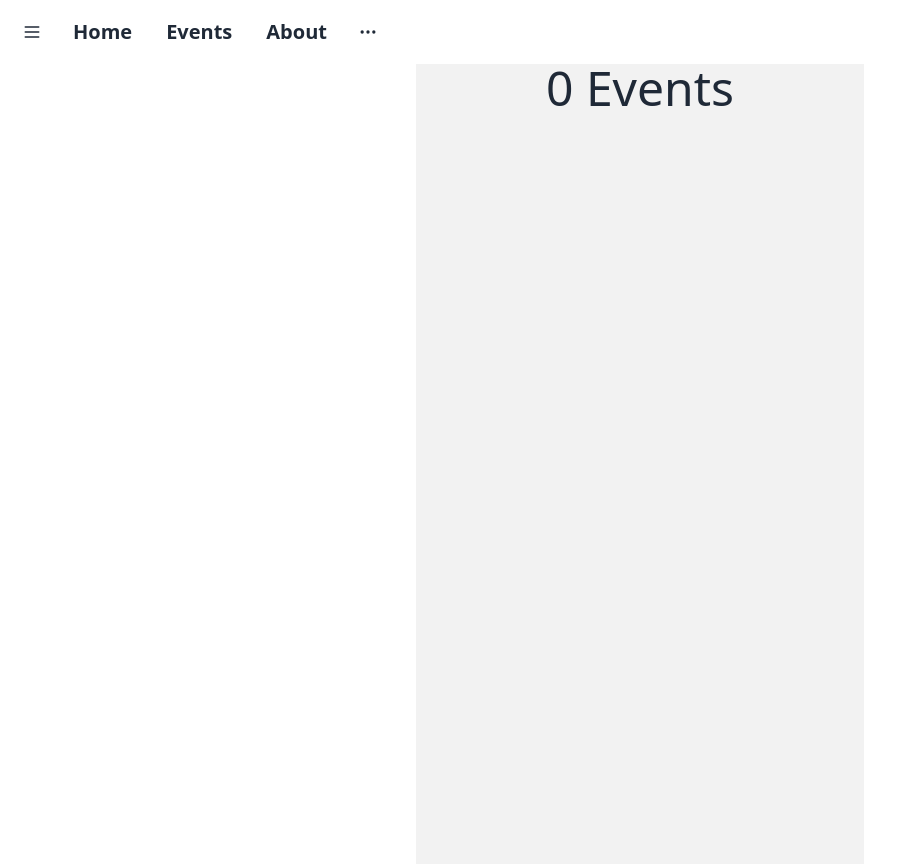
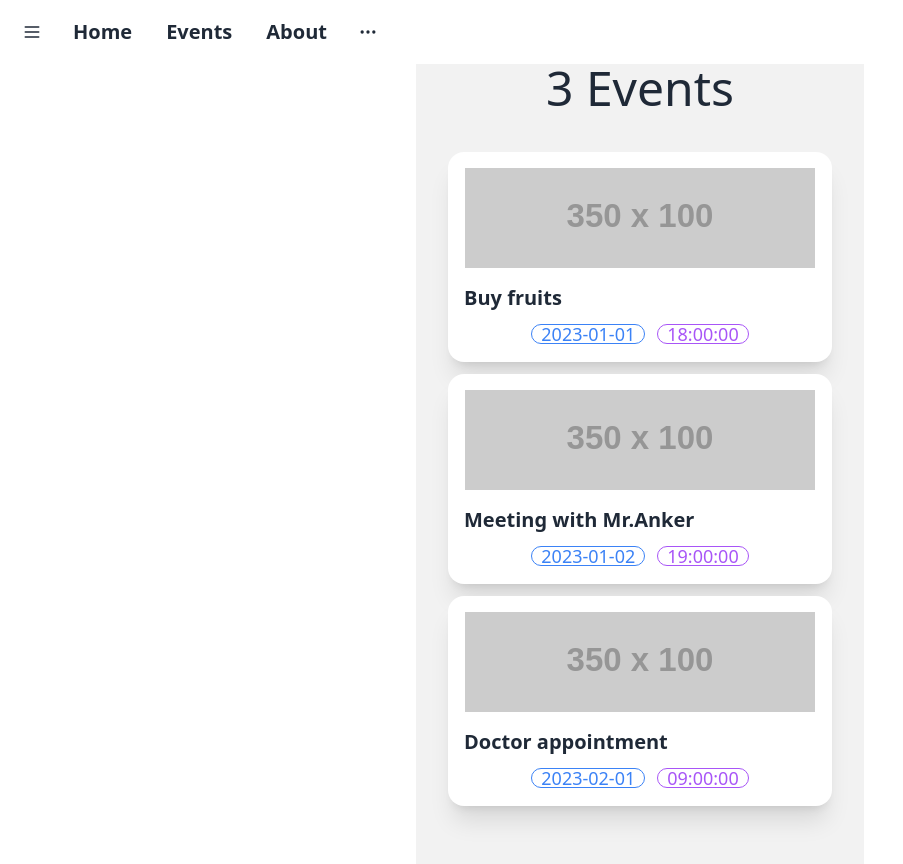
Before and after one commit to panutat-p/todo-card-pinia, a Vue app: page /events in a window 1280 px wide. Shown: the whole page, without its empty margins (0-903 px from the left). Built offline with nearby package versions, Linux system fonts and the light colour scheme.

Commit message:
feat: load initial state at root

```diff
--- a/src/App.vue
+++ b/src/App.vue
@@ -1,6 +1,10 @@
 <script setup lang="ts">
 import Hamburger from "@/components/Hamburger.vue";
 import Meatballs from "@/components/Meatballs.vue";
+import { useEventList } from "@/stores/event-list";
+
+const eventListStore = useEventList();
+eventListStore.load();
 </script>
 
 <template>
```
